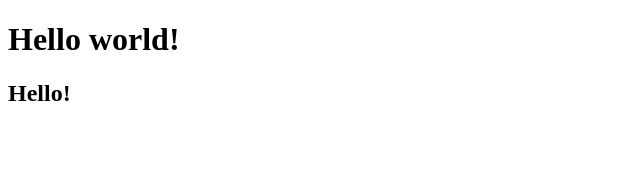
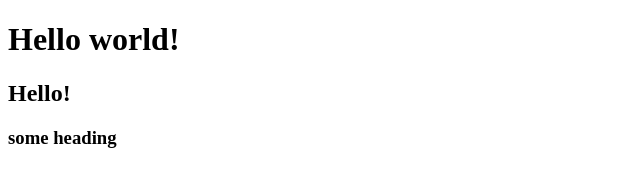
Before and after one commit to realdokkworld/project, a plain HTML site: page index.html in a window 1280 px wide. Shown: the whole page, without its empty margins (0-640 px from the left). Drawn offline with Linux system fonts and the light colour scheme.

Commit message:
added h3

```diff
--- a/index.html
+++ b/index.html
@@ -8,5 +8,6 @@
 <body>
     <h1>Hello world!</h1>
     <h2>Hello!</h2>
+    <h3>some heading</h3>
 </body>
 </html>
```
